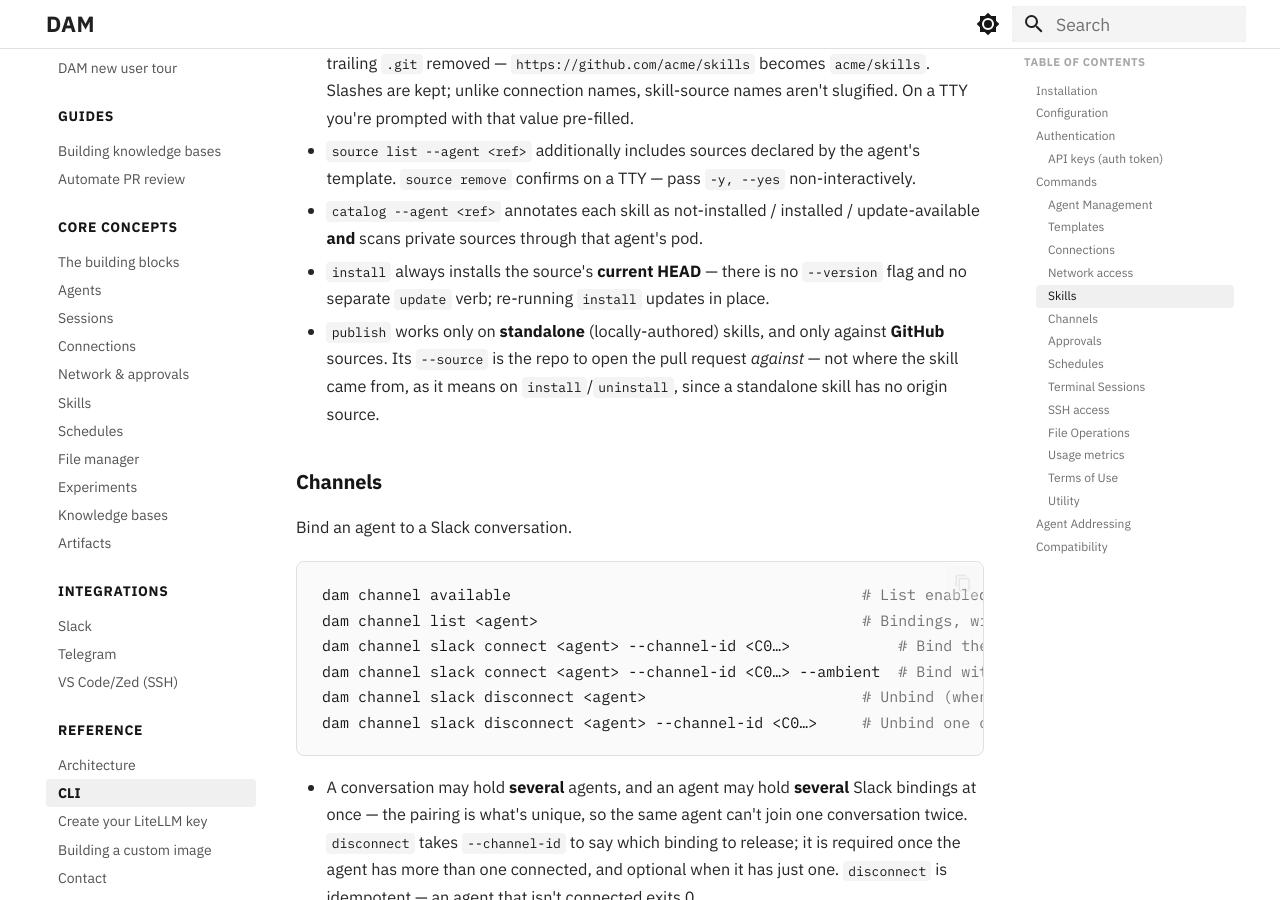
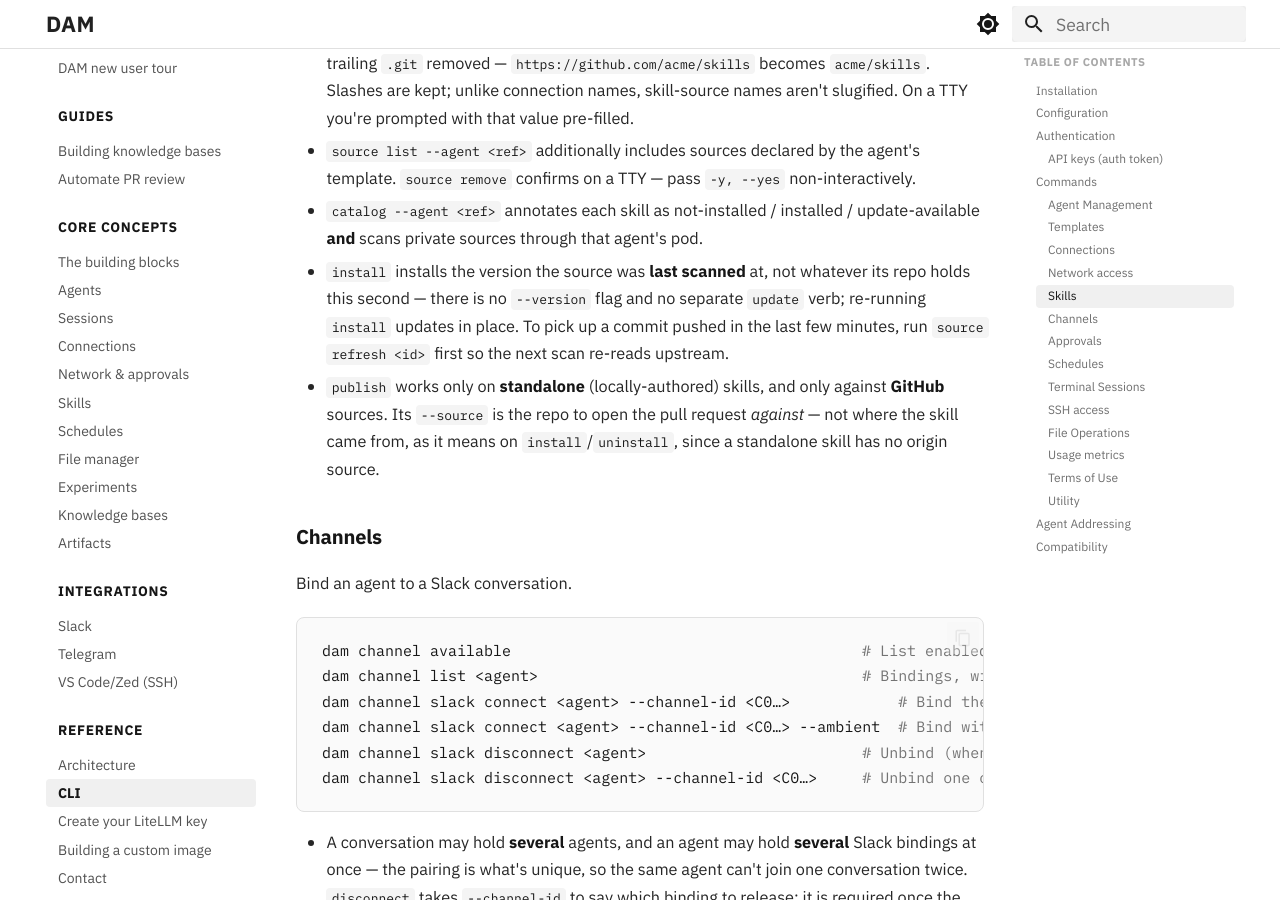
Before and after one commit to dam-agents/docs, an MkDocs documentation site: the page built from docs/reference/cli.md, in a window 1280 px wide and 900 px high, scrolled down 6130 px. Built offline with MkDocs 1.6.1 and Material for MkDocs 9.7.7, drawn with Linux system fonts in a browser that asks for light colours.

Commit message:
docs: correct `dam skill install`'s version source (#94)
`cli.md` said `install` always installs the source's current HEAD. It
installs the version the source was **last scanned** at: the command
reads the catalogue and passes `version: scanned.version` through to the
install call, and that catalogue is served from a 5-minute scan cache.
`core-concepts/skills.md:118` has stated this correctly since docs #74;
`cli.md` was left stale by the same pass.

Verified at v0.2.15:
- packages/cli/src/modules/skill/commands/install.ts — `svc.catalog(...)`
  then `svc.install({ version: scanned.version, ... })`
- packages/api-server/src/modules/skills/infrastructure/scan-cache.ts:3 —
  CACHE_TTL_MS = 5 * 60 * 1000
- packages/api-server/src/modules/skills/services/skills-service.ts:390 —
  the scan runs through `deps.scanSource`, i.e. that cache

Assisted-by: Claude <claude-opus-5> <noreply@anthropic.com>

Co-authored-by: Jenna Winkler <Jenna.Winkler@ibm.com>

```diff
--- a/docs/reference/cli.md
+++ b/docs/reference/cli.md
@@ -181,7 +181,7 @@ dam skill publish <agent> --name <skill> --source <id-or-url> [--title <t>] [--b
 - `source add` also takes `--name <name>` and `--path <subdir>` to scan only a subdirectory of the repo. The name defaults to the git URL's path with a leading `/`, a trailing `/`, and a trailing `.git` removed — `https://github.com/acme/skills` becomes `acme/skills`. Slashes are kept; unlike connection names, skill-source names aren't slugified. On a TTY you're prompted with that value pre-filled.
 - `source list --agent <ref>` additionally includes sources declared by the agent's template. `source remove` confirms on a TTY — pass `-y, --yes` non-interactively.
 - `catalog --agent <ref>` annotates each skill as not-installed / installed / update-available **and** scans private sources through that agent's pod.
-- `install` always installs the source's **current HEAD** — there is no `--version` flag and no separate `update` verb; re-running `install` updates in place.
+- `install` installs the version the source was **last scanned** at, not whatever its repo holds this second — there is no `--version` flag and no separate `update` verb; re-running `install` updates in place. To pick up a commit pushed in the last few minutes, run `source refresh <id>` first so the next scan re-reads upstream.
 - `publish` works only on **standalone** (locally-authored) skills, and only against **GitHub** sources. Its `--source` is the repo to open the pull request *against* — not where the skill came from, as it means on `install`/`uninstall`, since a standalone skill has no origin source.
 
 ### Channels
```
